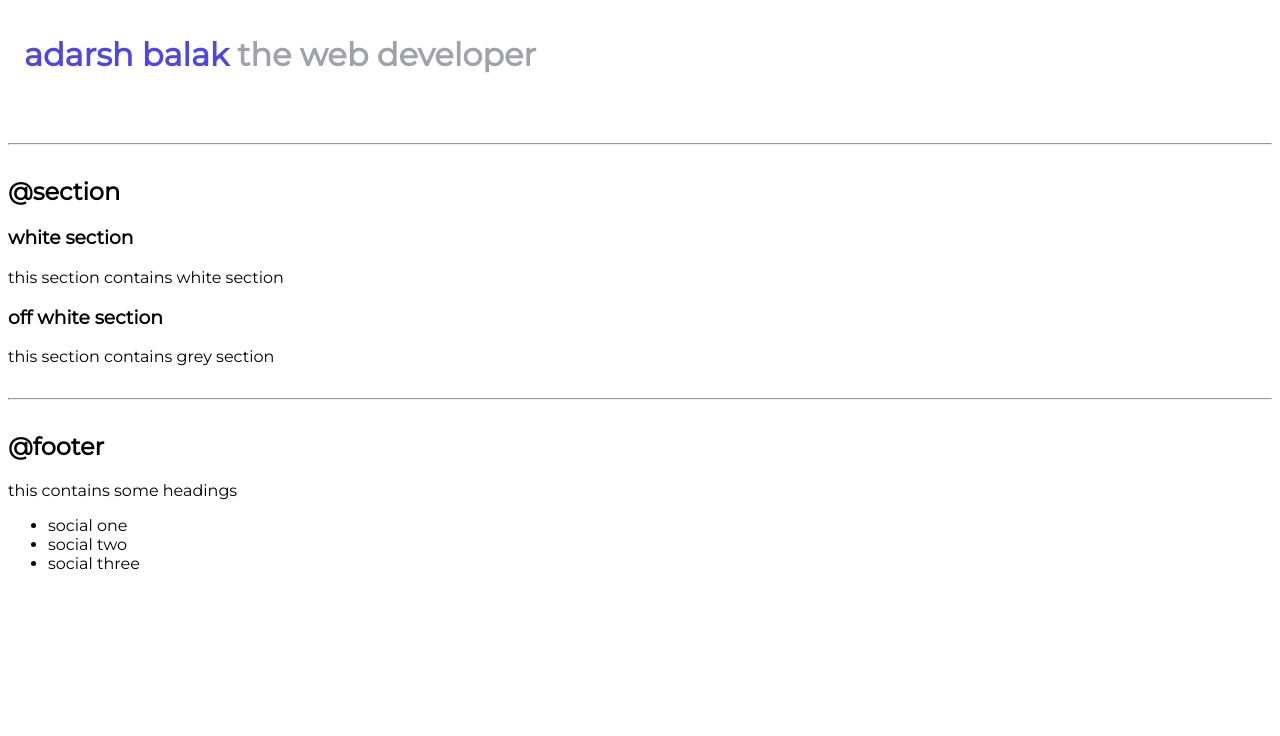
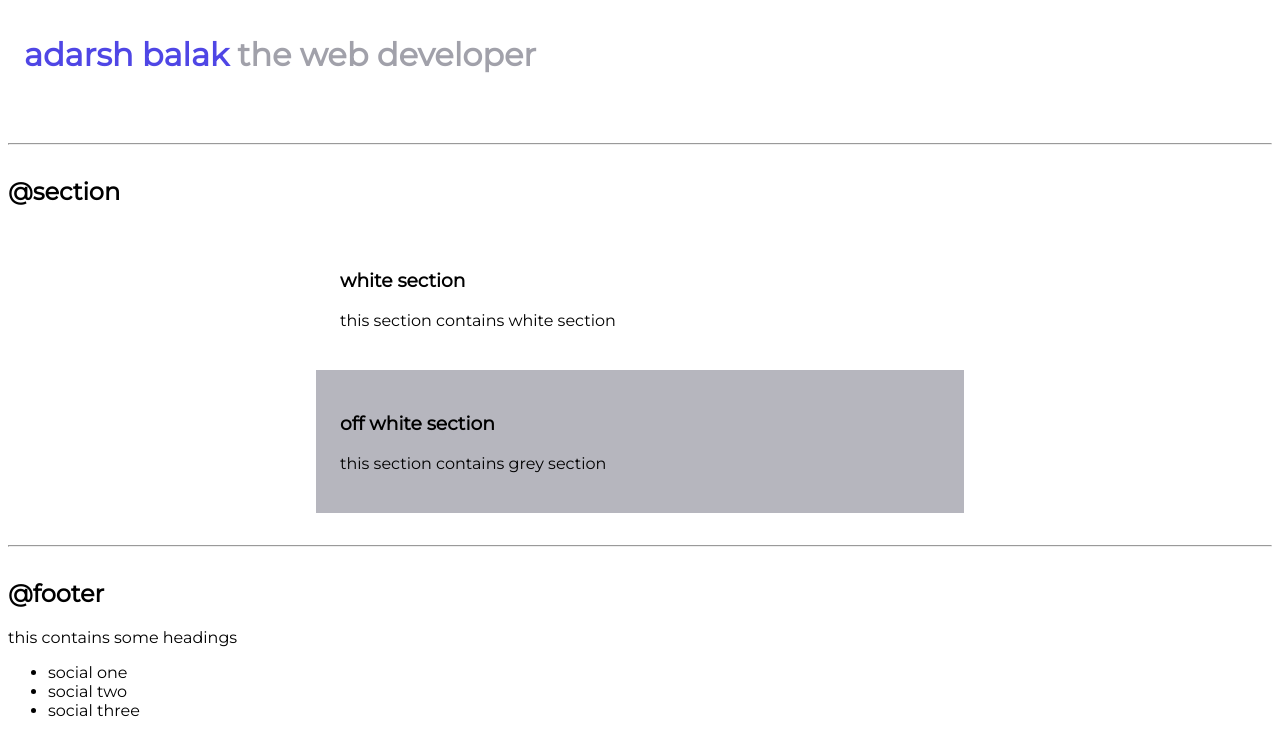
Before and after one commit to Arjun-235/Neog-camp-lesson3, a plain HTML site: page index.html in a window 1280 px wide. Shown: the part 1877-2613 px from the top of the page. Before the commit the page ends 2466 px from the top, so only its background shows below. Drawn offline with Linux system fonts and the light colour scheme.

Commit message:
sections

```diff
--- a/index.html
+++ b/index.html
@@ -73,12 +73,12 @@
     <hr>
 
     <h2>@section</h2>
-    <section>
-        <h3>white section</h3>
+    <section class="section center-container">
+        <h3 class="white">white section</h3>
         <p>this section contains white section</p>
     </section>
-    <section>
-        <h3> off white section</h3>
+    <section class="section center-container ow">
+        <h3 > off white section</h3>
         <p>this section contains grey section</p>
     </section>
     <hr>
--- a/styles.css
+++ b/styles.css
@@ -8,6 +8,7 @@ h2{
 :root{
     --primary-color:#4f46e5;
     --dark-grey:#a1a1aa;
+    --off-white: #b6b6be;
 }
 .para{
     padding: 0rem 1rem;
@@ -83,3 +84,13 @@ hr{
     color: var(--primary-color);
     padding-top: 1rem;
 }
+/* section */
+.section{
+    padding: 1.5rem;
+}
+.section h1{
+    text-align: center;
+}
+.ow{
+    background-color:var(--off-white);
+}
```
